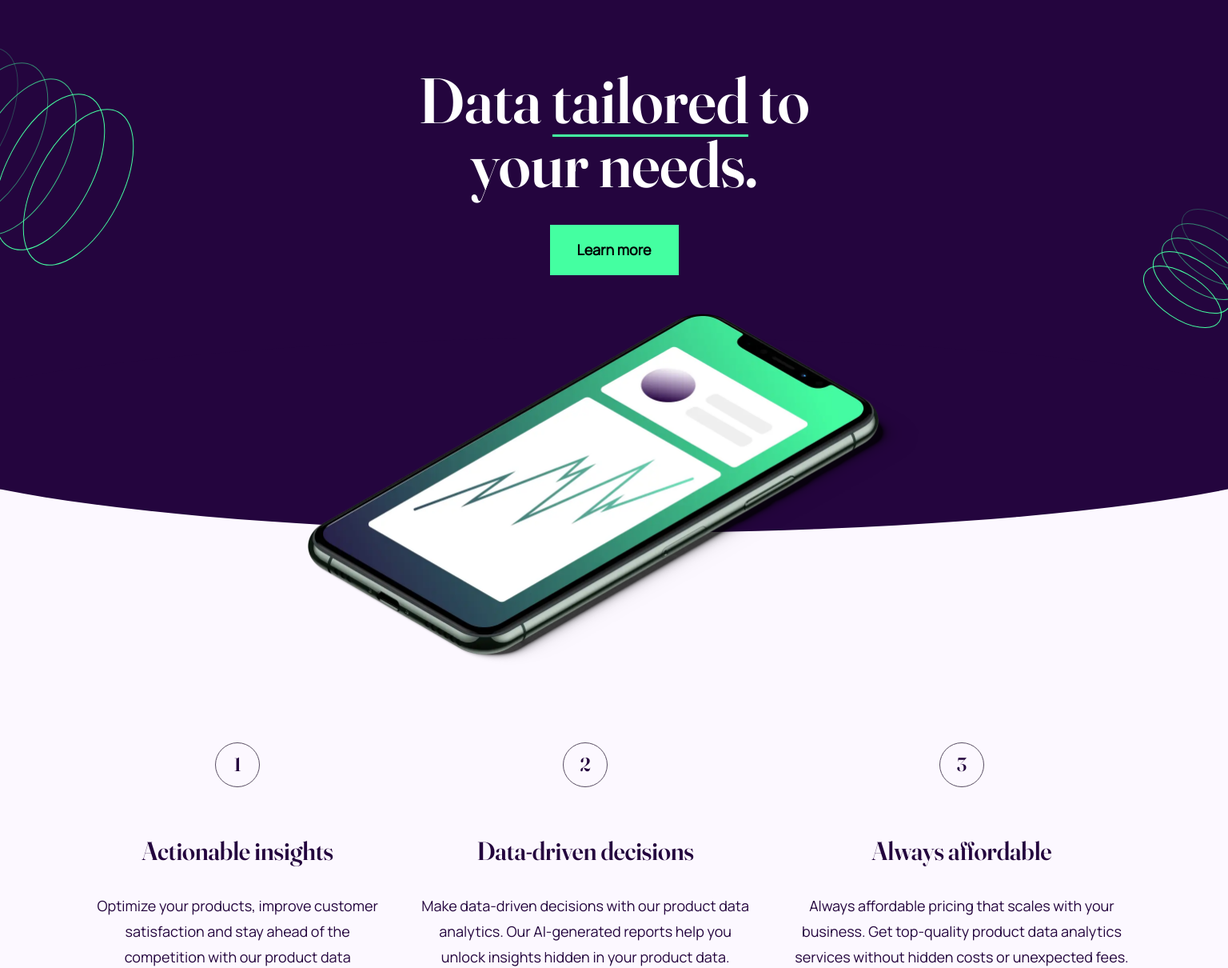
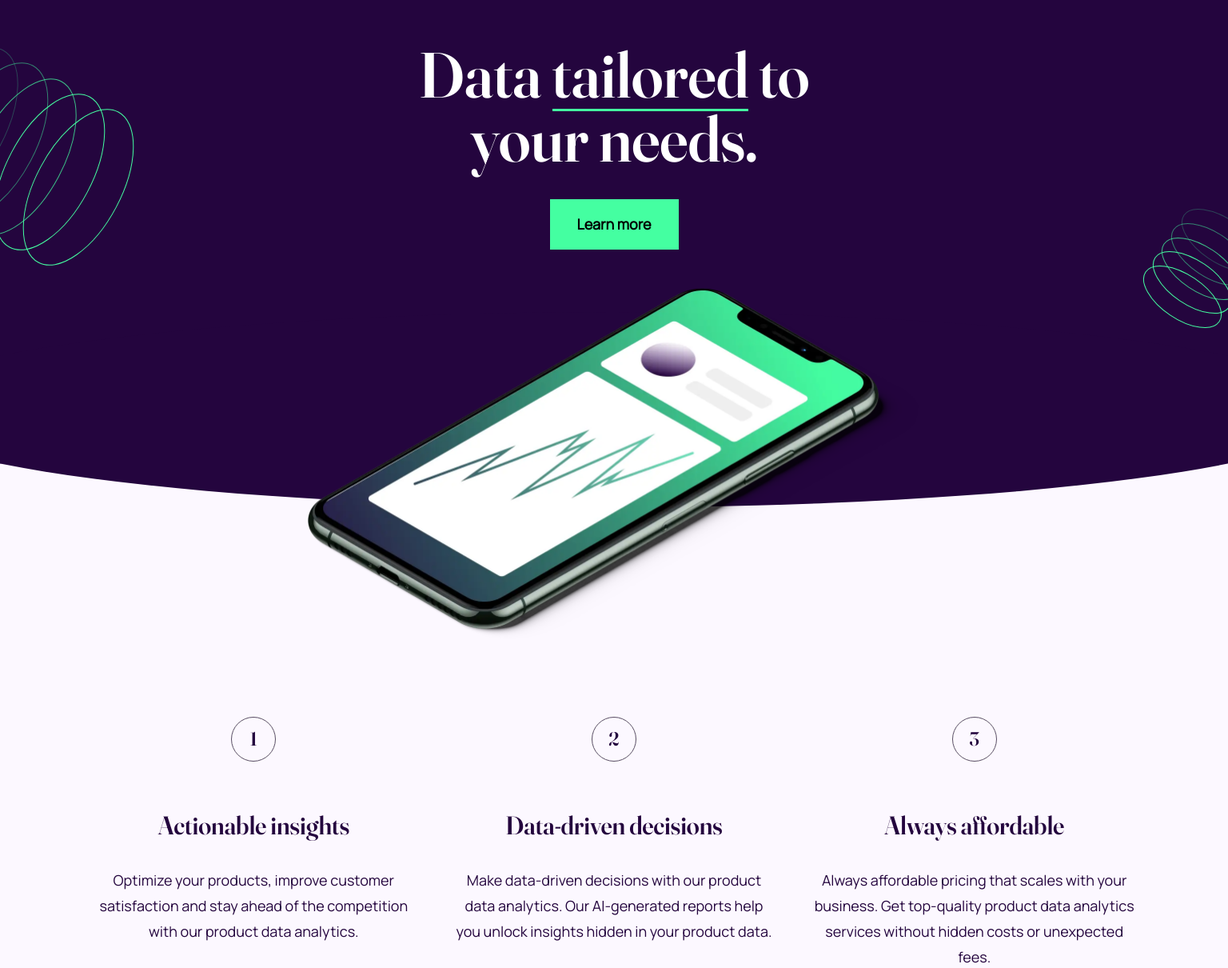
Before and after one commit to JustANipple/workit-landing-page, a plain HTML site: page index.html in a window 1536 px wide. Shown: the part 94-1304 px from the top of the page at 80% size. Drawn offline with Linux system fonts and the light colour scheme.

Commit message:
modified:   styles/styles_desktop.css

```diff
--- a/styles/styles_desktop.css
+++ b/styles/styles_desktop.css
@@ -12,7 +12,7 @@
     }
 
     .header_intro {
-        padding-block-end: 12.5rem;
+        padding-block: 0 12.5rem;
     }
 
     .header_intro::before {
@@ -61,6 +61,7 @@
     }
 
     .features_feature {
+        flex: 1;
         display: grid;
         row-gap: 3.5rem;
         height: fit-content;
```
